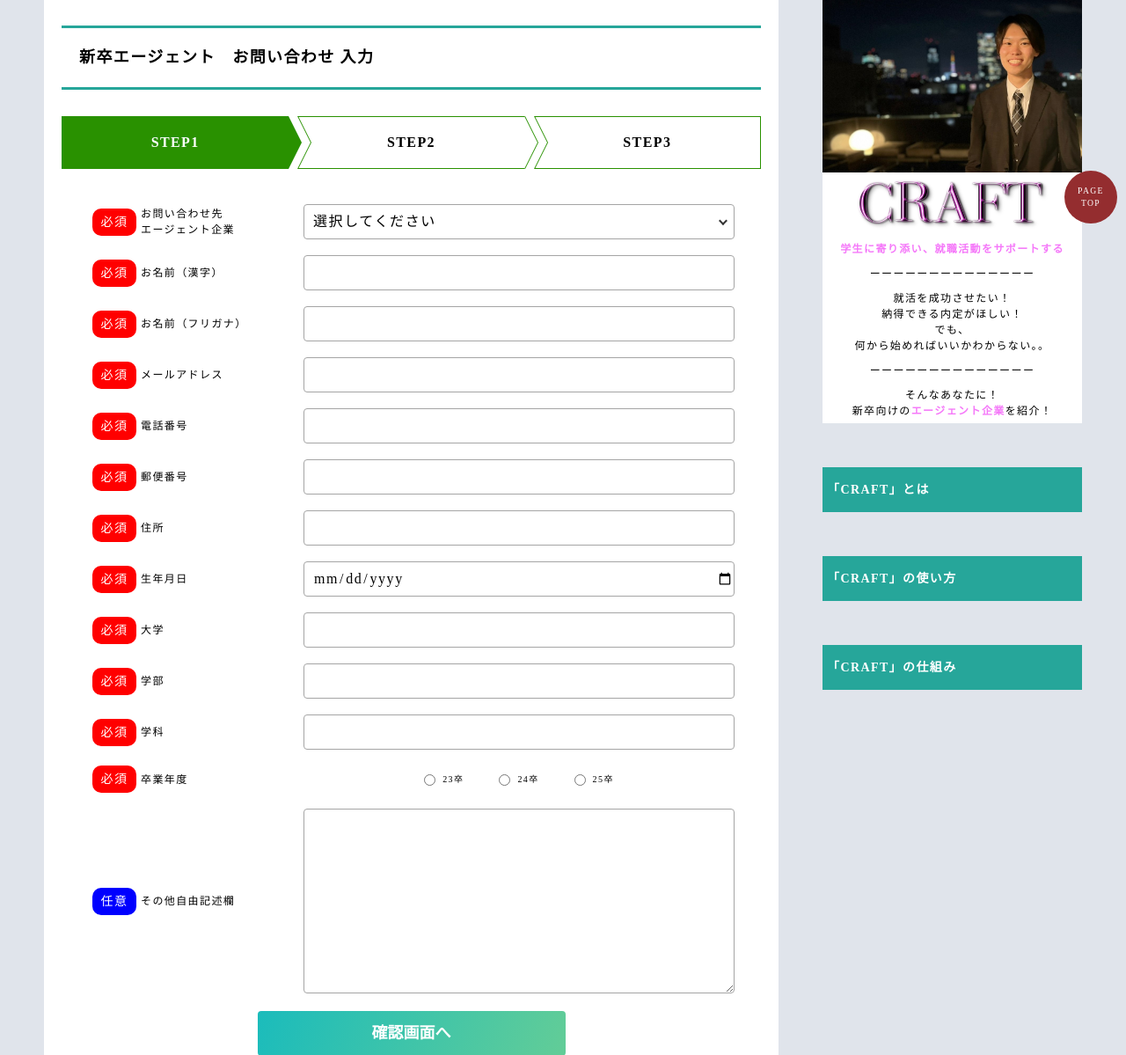
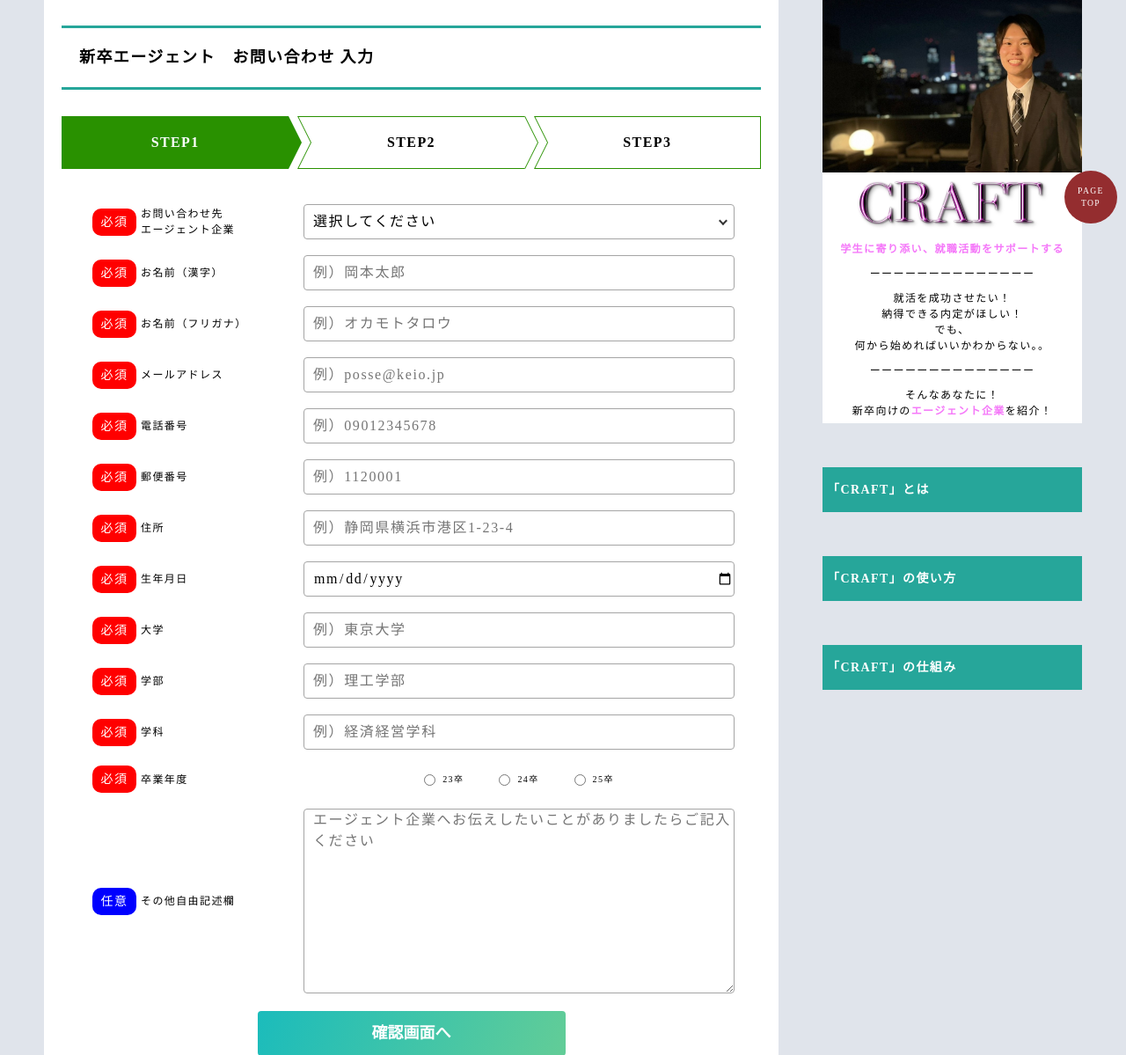
Before and after one commit to posse-ap/-teamdev-2022-posse1-team2C-, a PHP site: page /admin/apply.php in a window 1280 px wide. Shown: the part 151-1350 px from the top of the page at 88% size. Run offline with PHP 8.4, Linux system fonts and the light colour scheme; style sheets or scripts are compiled from the project's sources.

Commit message:
#65 placeholderの挿入（userの画面のみ）

```diff
--- a/src/CRAFT/apply.php
+++ b/src/CRAFT/apply.php
@@ -162,42 +162,42 @@ if (isset($_POST['back']) && $_POST['back']) {
                                             <div class="apply__label__require">必須</div>
                                         </div>
                                         <dt><label for="name__kanji">お名前（漢字）</label></dt>
-                                        <dd><input id="name__kanji" type="text" name="name__kanji" value="<?php echo $_SESSION['name__kanji'] ?>" /></dd>
+                                        <dd><input id="name__kanji" type="text" name="name__kanji" placeholder="例）岡本太郎" value="<?php echo $_SESSION['name__kanji'] ?>" /></dd>
                                     </div>
                                     <div class="apply__form__item">
                                         <div class="apply__label">
                                             <div class="apply__label__require">必須</div>
                                         </div>
                                         <dt><label for="name__kana">お名前（フリガナ）</label></dt>
-                                        <dd><input id="name__kana" type="text" name="name__kana" value="<?php echo $_SESSION['name__kana'] ?>" /></dd>
+                                        <dd><input id="name__kana" type="text" name="name__kana" placeholder="例）オカモトタロウ" value="<?php echo $_SESSION['name__kana'] ?>" /></dd>
                                     </div>
                                     <div class="apply__form__item">
                                         <div class="apply__label">
                                             <div class="apply__label__require">必須</div>
                                         </div>
                                         <dt><label for="email">メールアドレス</label></dt>
-                                        <dd><input id="email" type="email" name="email" value="<?php echo $_SESSION['email'] ?>" /></dd>
+                                        <dd><input id="email" type="email" name="email" placeholder="例）posse@keio.jp" value="<?php echo $_SESSION['email'] ?>" /></dd>
                                     </div>
                                     <div class="apply__form__item">
                                         <div class="apply__label">
                                             <div class="apply__label__require">必須</div>
                                         </div>
                                         <dt><label for="tel">電話番号</label></dt>
-                                        <dd><input id="tel" type="text" name="tel" value="<?php echo $_SESSION['tel'] ?>" /></dd>
+                                        <dd><input id="tel" type="text" name="tel" placeholder="例）09012345678" value="<?php echo $_SESSION['tel'] ?>" /></dd>
                                     </div>
                                     <div class="apply__form__item">
                                         <div class="apply__label">
                                             <div class="apply__label__require">必須</div>
                                         </div>
                                         <dt><label for="postcode">郵便番号</label></dt>
-                                        <dd><input id="postcode" type="text" name="postcode" value="<?php echo $_SESSION['postcode'] ?>" /></dd>
+                                        <dd><input id="postcode" type="text" name="postcode" placeholder="例）1120001" value="<?php echo $_SESSION['postcode'] ?>" /></dd>
                                     </div>
                                     <div class="apply__form__item">
                                         <div class="apply__label">
                                             <div class="apply__label__require">必須</div>
                                         </div>
                                         <dt><label for="address">住所</label></dt>
-                                        <dd><input id="address" type="text" name="address" value="<?php echo $_SESSION['address'] ?>" /></dd>
+                                        <dd><input id="address" type="text" name="address" placeholder="例）静岡県横浜市港区1-23-4" value="<?php echo $_SESSION['address'] ?>" /></dd>
                                     </div>
                                     <div class="apply__form__item">
                                         <div class="apply__label">
@@ -211,21 +211,21 @@ if (isset($_POST['back']) && $_POST['back']) {
                                             <div class="apply__label__require">必須</div>
                                         </div>
                                         <dt><label for="university">大学</label></dt>
-                                        <dd><input id="university" type="text" name="university" value="<?php echo $_SESSION['university'] ?>" /></dd>
+                                        <dd><input id="university" type="text" name="university" placeholder="例）東京大学" value="<?php echo $_SESSION['university'] ?>" /></dd>
                                     </div>
                                     <div class="apply__form__item">
                                         <div class="apply__label">
                                             <div class="apply__label__require">必須</div>
                                         </div>
                                         <dt><label for="faculty">学部</label></dt>
-                                        <dd><input id="faculty" type="text" name="faculty" value="<?php echo $_SESSION['faculty'] ?>" /></dd>
+                                        <dd><input id="faculty" type="text" name="faculty" placeholder="例）理工学部" value="<?php echo $_SESSION['faculty'] ?>" /></dd>
                                     </div>
                                     <div class="apply__form__item">
                                         <div class="apply__label">
                                             <div class="apply__label__require">必須</div>
                                         </div>
                                         <dt><label for="course">学科</label></dt>
-                                        <dd><input id="course" type="text" name="course" value="<?php echo $_SESSION['course'] ?>" /></dd>
+                                        <dd><input id="course" type="text" name="course" placeholder="例）経済経営学科" value="<?php echo $_SESSION['course'] ?>" /></dd>
                                     </div>
                                     <div class="apply__form__item">
                                         <div class="apply__label">
@@ -244,7 +244,7 @@ if (isset($_POST['back']) && $_POST['back']) {
                                         </div>
                                         <dt><label for="content">その他自由記述欄</label></dt>
                                         <dd>
-                                            <textarea id="content" type="text" name="content" value="<?php echo $_SESSION['content'] ?>"></textarea>
+                                            <textarea id="content" type="text" name="content" placeholder="エージェント企業へお伝えしたいことがありましたらご記入ください" value="<?php echo $_SESSION['content'] ?>"></textarea>
                                         </dd>
                                     </div>
                                 </dl>
```
Also changed, not shown: src/assets/scss/apply.scss (+15 -0 lines).
